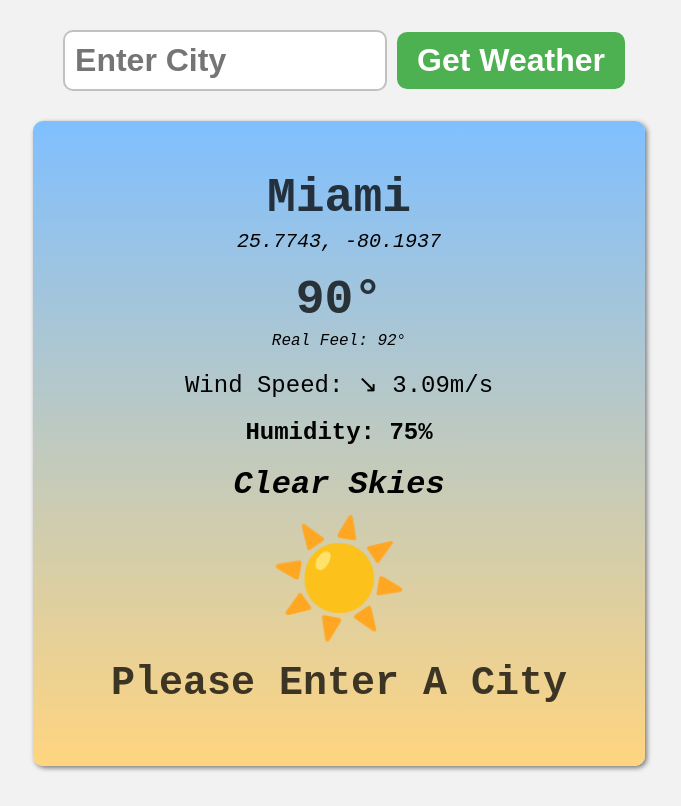
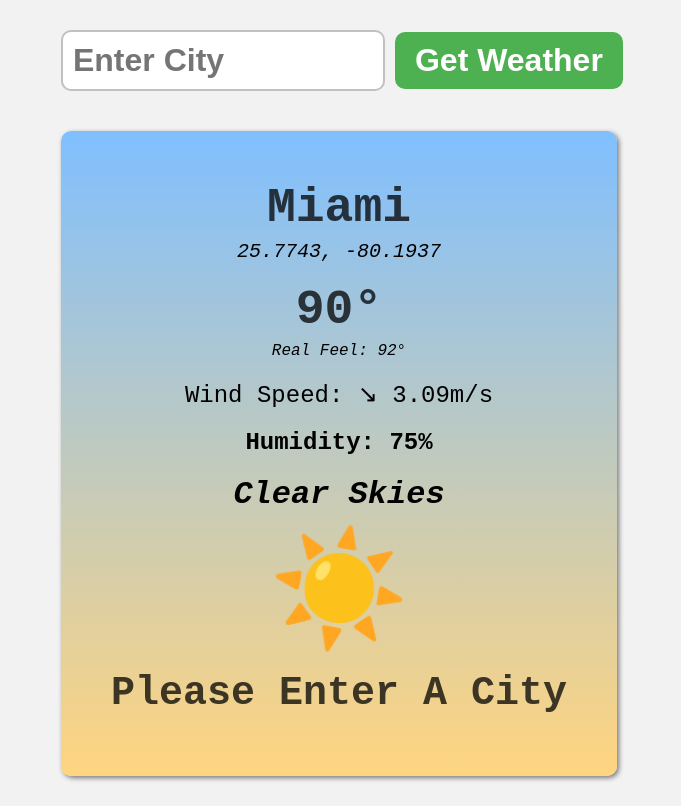
Before and after one commit to wespitia05/BroCodeReactJSWeatherApp, a React (Vite) app in the folder my-react-weather-app/: page / in a window 1280 px wide. Shown: the whole page, without its empty margins (301-982 px from the left). Built offline with nearby package versions, Linux system fonts and the light colour scheme.

Commit message:
declared our constants

```diff
--- a/my-react-weather-app/src/WeatherApp.jsx
+++ b/my-react-weather-app/src/WeatherApp.jsx
@@ -4,6 +4,11 @@ import React, {useState} from "react";
 const API_KEY = "0b27dee62b5909ebbbf9788a2e85e2b2";
 
 function WeatherApp() {
+    // our constants with the setter functions as well, initial state is an empty string
+    const [city, setCity] = useState("");
+    const [weather, setWeather] = useState("");
+    const [error, setError] = useState("");
+
     return(
         <div className="weather-container">
             <form className="weather-form">
--- a/my-react-weather-app/src/index.css
+++ b/my-react-weather-app/src/index.css
@@ -41,7 +41,7 @@ button[type="submit"]:hover {
     padding: 50px;
     border-radius: 10px;
     box-shadow: 2px 2px 5px hsl(0, 0%, 0%, 0.5);
-    min-width: 300px;
+    margin: 30px;
     display: flex;
     flex-direction: column;
     align-items: center;
@@ -96,4 +96,5 @@ p {
     font-size: 2.5rem;
     font-weight: bold;
     color: hsl(0, 0%, 0%, 0.75);
+    text-align: center;
 }
```
